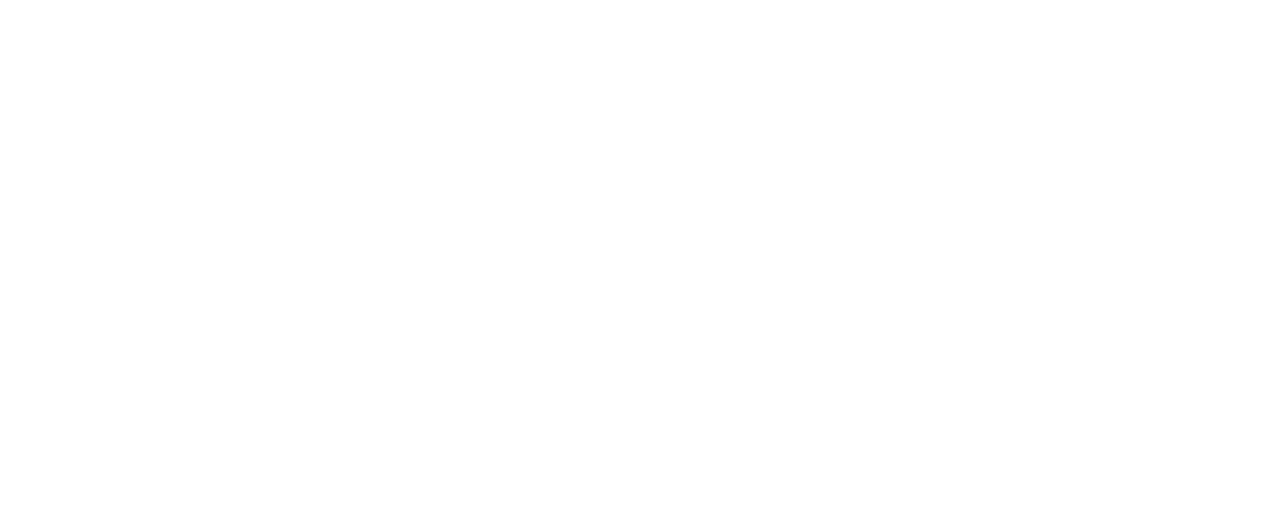
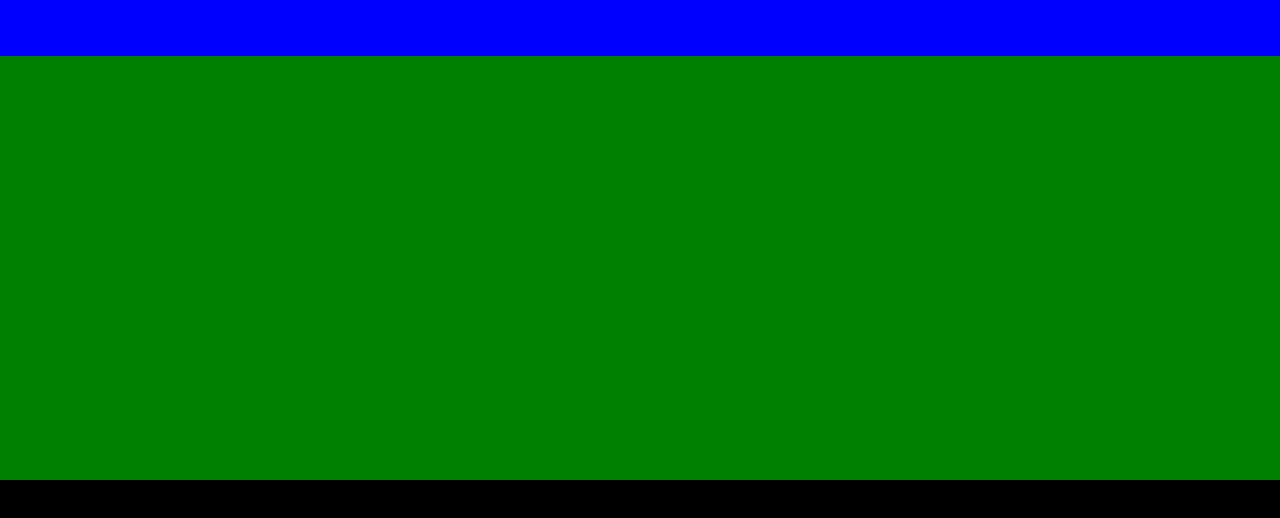
Before and after one commit to Chamelody/frontend, a React (Create React App) app: page / in a window 1280 px wide. Shown: the top 518 px of the page. Built offline with nearby package versions, Linux system fonts and the light colour scheme.

Commit message:
feat: home ui structrue

```diff
--- a/src/App.tsx
+++ b/src/App.tsx
@@ -1,6 +1,6 @@
 import React from 'react';
 import { BrowserRouter, Route, Routes } from "react-router-dom";
-import { Home } from './ui/home/Home';
+import Home from './ui/home/Home';
 
 function App() {
     return (
--- /dev/null
+++ b/src/components/Divider.tsx
@@ -0,0 +1,56 @@
+import React from "react";
+
+type DivideContainerProps = {
+    children?: React.ReactNode,
+    ratio?: number,
+    direction?: 'row' | 'column',
+    width?: string,
+    height?: string
+};
+
+type DivideItemProps = {
+    children?: React.ReactNode,
+    ratio?: number,
+    width?: string,
+    height?: string
+};
+
+export const DivideContainer: React.FC<DivideContainerProps> = ({
+    children = undefined,
+    direction = 'row',
+    width = '100%',
+    height = 'auto',
+    ...otherAttributes
+}) => {
+    return (
+        <div style={{
+            display: 'flex',
+            flexDirection: direction,
+            width: width,
+            height: height,
+            ...otherAttributes
+        }}>
+            {children}
+        </div>
+    );
+};
+
+export const DivideItem: React.FC<DivideItemProps> = ({
+    children = undefined,
+    ratio = 1,
+    width = 'auto',
+    height = 'auto',
+    ...otherAttributes
+}) => {
+    return (
+        <div style={{
+            flexBasis: 0,
+            flexGrow: ratio,
+            width: width,
+            height: height,
+            ...otherAttributes
+        }}>
+            {children}
+        </div>
+    );
+};
--- a/src/ui/home/Home.tsx
+++ b/src/ui/home/Home.tsx
@@ -1,8 +1,24 @@
 import React from "react";
 import Scaffold from "../../components/Scaffold";
+import HomeTopBar from "./top_bar/HomeTopBar";
+import HomeMain from "./main/HomeMain";
+import HomeEmoji from "./emoji/HomeEmoji";
+import { DivideContainer, DivideItem } from "../../components/Divider";
 
-export const Home = (): JSX.Element => {
+const Home = (): JSX.Element => {
     return <Scaffold>
-
+        <DivideContainer direction='column' height="100%">
+            <DivideItem ratio={7}>
+                <HomeTopBar />
+            </DivideItem>
+            <DivideItem ratio={53}>
+                <HomeMain />
+            </DivideItem>
+            <DivideItem ratio={40}>
+                <HomeEmoji />
+            </DivideItem>
+        </DivideContainer>
     </Scaffold>;
 };
+
+export default Home;
--- a/src/ui/home/emoji/HomeEmoji.tsx
+++ b/src/ui/home/emoji/HomeEmoji.tsx
@@ -1,5 +1,7 @@
 import React from "react";
 
-export const HomeEmoji = (): JSX.Element => {
-    return <></>;
+const HomeEmoji = (): JSX.Element => {
+    return <div style={{height: "100%", background: "black"}}></div>;;
 }
+
+export default HomeEmoji;
--- a/src/ui/home/main/HomeMain.tsx
+++ b/src/ui/home/main/HomeMain.tsx
@@ -1,5 +1,7 @@
 import React from "react";
 
-export const HomeMain = (): JSX.Element => {
-    return <></>;
+const HomeMain = (): JSX.Element => {
+    return <div style={{height: "100%", background: "green"}}></div>;;
 }
+
+export default HomeMain;
--- a/src/ui/home/top_bar/HomeTopBar.tsx
+++ b/src/ui/home/top_bar/HomeTopBar.tsx
@@ -1,5 +1,7 @@
 import React from "react";
 
-export const HomeTopBar = (): JSX.Element => {
-    return <></>;
+const HomeTopBar = (): JSX.Element => {
+    return <div style={{height: "100%", background: "blue", minHeight: "40px"}}></div>;
 }
+
+export default HomeTopBar;
--- a/src/ui/playlist/Playlist.tsx
+++ b/src/ui/playlist/Playlist.tsx
@@ -1,5 +1,7 @@
 import React from "react";
 
-export const Playlist = (): JSX.Element => {
+const Playlist = (): JSX.Element => {
     return <></>;
 };
+
+export default Playlist;
```
